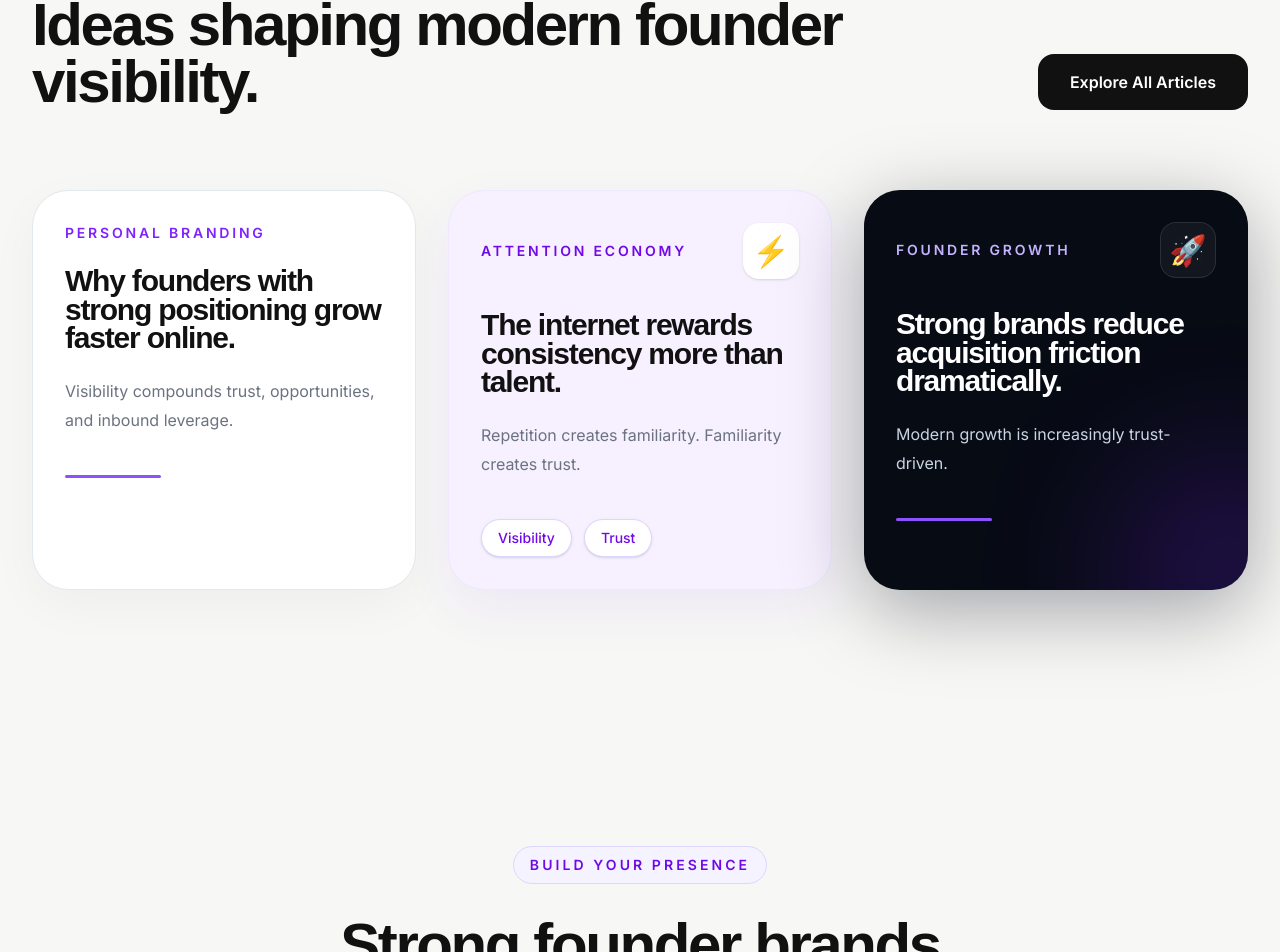
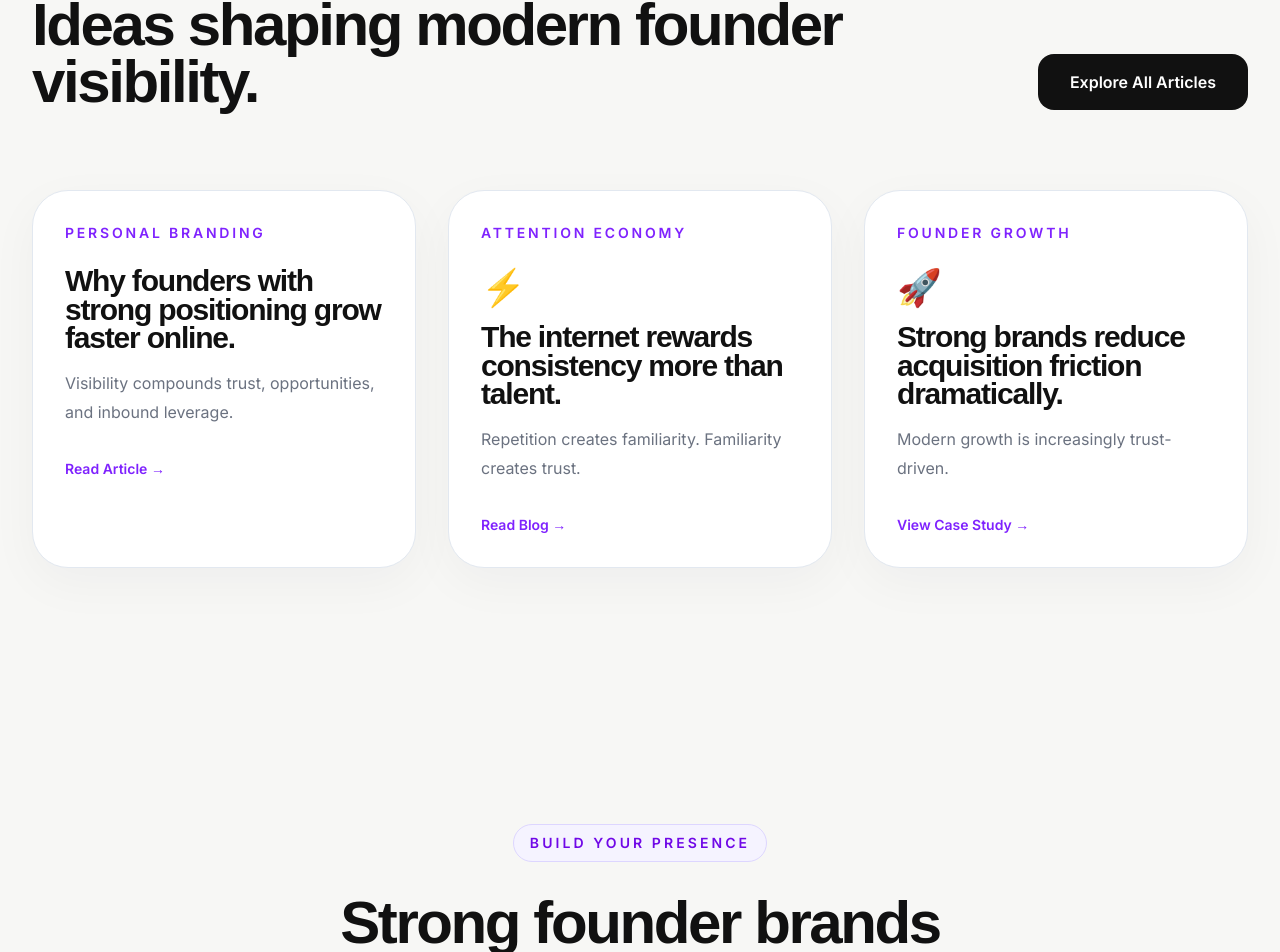
Before and after one commit to Socieas/socieas, a Next.js app: page / in a window 1280 px wide. Shown: the part 10702-11654 px from the top of the page. Built offline with nearby package versions, Linux system fonts and the light colour scheme.

Commit message:
Fix: Replace static unlinked cards in InsightsPreview with proper <Link> components
Updated headings, button labels, and card content for clarity and consistency.

```diff
--- a/components/InsightsPreview.tsx
+++ b/components/InsightsPreview.tsx
@@ -3,148 +3,92 @@ import Link from "next/link";
 export default function InsightsPreview() {
   return (
     <section className="bg-[#F7F7F5] py-24 md:py-32">
-
       <div className="mx-auto max-w-7xl px-6 lg:px-8">
 
         {/* TOP */}
         <div className="flex flex-col justify-between gap-10 lg:flex-row lg:items-end">
-
           <div className="max-w-4xl">
-
             <div className="inline-flex items-center rounded-full border border-violet-200 bg-violet-50 px-4 py-2 text-sm font-semibold uppercase tracking-[0.22em] text-violet-700">
               Founder Insights
             </div>
-
-            <h2 className="mt-8 text-5xl font-black leading-[1.02] tracking-[-0.05em] text-[#111111] md:text-6xl">
+            <h2 className="mt-8 text-6xl font-black leading-[1.02] tracking-[-0.05em] text-[#111111]">
               Ideas shaping modern founder visibility.
             </h2>
-
           </div>
 
-          {/* BUTTON */}
+          {/* CTA BUTTON */}
           <Link
             href="/insights/articles"
             className="inline-flex items-center justify-center rounded-2xl bg-[#111111] px-8 py-4 text-base font-semibold text-white transition-all duration-300 hover:-translate-y-1 hover:bg-black hover:shadow-[0_20px_50px_rgba(15,23,42,0.18)]"
           >
             Explore All Articles
           </Link>
-
         </div>
 
         {/* CARDS */}
         <div className="mt-20 grid gap-8 lg:grid-cols-3">
 
           {/* CARD 1 */}
-          <div className="hover-card group rounded-[36px] border border-slate-200 bg-white p-8 shadow-[0_15px_50px_rgba(15,23,42,0.04)] transition-all duration-500 hover:-translate-y-2 hover:shadow-[0_25px_80px_rgba(15,23,42,0.08)]">
-
+          <Link
+            href="/insights/articles"
+            className="hover-card group rounded-[36px] border border-slate-200 bg-white p-8 shadow-[0_15px_50px_rgba(15,23,42,0.04)] transition-all duration-500 hover:-translate-y-2 hover:shadow-[0_25px_80px_rgba(15,23,42,0.08)]"
+          >
             <div className="text-sm font-semibold uppercase tracking-[0.2em] text-violet-600">
               Personal Branding
             </div>
-
             <h3 className="mt-6 text-3xl font-black leading-tight text-[#111111]">
               Why founders with strong positioning grow faster online.
             </h3>
+            <p className="mt-4 text-gray-500 leading-relaxed">
+              Visibility compounds trust, opportunities, and inbound leverage.
+            </p>
+            <div className="mt-8 text-sm font-semibold text-violet-600 group-hover:underline">
+              Read Article →
+            </div>
+          </Link>
 
-            <p className="mt-6 leading-8 text-slate-600">
-              Visibility compounds trust,
-              opportunities, and inbound leverage.
+          {/* CARD 2 */}
+          <Link
+            href="/insights/blogs"
+            className="hover-card group rounded-[36px] border border-slate-200 bg-white p-8 shadow-[0_15px_50px_rgba(15,23,42,0.04)] transition-all duration-500 hover:-translate-y-2 hover:shadow-[0_25px_80px_rgba(15,23,42,0.08)]"
+          >
+            <div className="text-sm font-semibold uppercase tracking-[0.2em] text-violet-600">
+              Attention Economy
+            </div>
+            <div className="mt-6 text-4xl">⚡</div>
+            <h3 className="mt-4 text-3xl font-black leading-tight text-[#111111]">
+              The internet rewards consistency more than talent.
+            </h3>
+            <p className="mt-4 text-gray-500 leading-relaxed">
+              Repetition creates familiarity. Familiarity creates trust.
             </p>
+            <div className="mt-8 text-sm font-semibold text-violet-600 group-hover:underline">
+              Read Blog →
+            </div>
+          </Link>
 
-            <div className="mt-10 h-[3px] w-24 rounded-full bg-violet-500" />
-
-          </div>
-
-          {/* UPDATED CARD 2 */}
-          <div className="group relative overflow-hidden rounded-[36px] border border-violet-100 bg-[#F6F0FF] p-8 shadow-[0_20px_50px_rgba(124,58,237,0.08)] transition-all duration-500 hover:-translate-y-2 hover:shadow-[0_30px_80px_rgba(124,58,237,0.14)]">
-
-            {/* Hover Glow */}
-            <div className="absolute inset-0 bg-gradient-to-br from-violet-100/70 to-transparent opacity-0 transition duration-500 group-hover:opacity-100" />
-
-            <div className="relative">
-
-              <div className="flex items-center justify-between">
-
-                <div className="text-sm font-semibold uppercase tracking-[0.2em] text-violet-700">
-                  Attention Economy
-                </div>
-
-                <div className="flex h-14 w-14 items-center justify-center rounded-2xl bg-white shadow-sm">
-                  <span className="text-3xl">
-                    ⚡
-                  </span>
-                </div>
-
-              </div>
-
-              <h3 className="mt-8 text-3xl font-black leading-tight text-[#111111]">
-                The internet rewards consistency more than talent.
-              </h3>
-
-              <p className="mt-6 leading-8 text-slate-600">
-                Repetition creates familiarity.
-                Familiarity creates trust.
-              </p>
-
-              <div className="mt-10 flex gap-3">
-
-                <div className="rounded-full border border-violet-200 bg-white px-4 py-2 text-sm font-medium text-violet-700 shadow-sm">
-                  Visibility
-                </div>
-
-                <div className="rounded-full border border-violet-200 bg-white px-4 py-2 text-sm font-medium text-violet-700 shadow-sm">
-                  Trust
-                </div>
-
-              </div>
-
+          {/* CARD 3 */}
+          <Link
+            href="/insights/case-studies"
+            className="hover-card group rounded-[36px] border border-slate-200 bg-white p-8 shadow-[0_15px_50px_rgba(15,23,42,0.04)] transition-all duration-500 hover:-translate-y-2 hover:shadow-[0_25px_80px_rgba(15,23,42,0.08)]"
+          >
+            <div className="text-sm font-semibold uppercase tracking-[0.2em] text-violet-600">
+              Founder Growth
             </div>
-
-          </div>
-
-          {/* UPDATED CARD 3 */}
-          <div className="group relative overflow-hidden rounded-[36px] bg-[#070B14] p-8 shadow-[0_20px_80px_rgba(2,6,23,0.35)] transition-all duration-500 hover:-translate-y-2 hover:shadow-[0_35px_100px_rgba(2,6,23,0.45)]">
-
-            {/* Glow */}
-            <div className="pointer-events-none absolute inset-0">
-
-              <div className="absolute bottom-[-100px] right-[-100px] h-60 w-60 rounded-full bg-violet-600/20 blur-3xl" />
-
+            <div className="mt-6 text-4xl">🚀</div>
+            <h3 className="mt-4 text-3xl font-black leading-tight text-[#111111]">
+              Strong brands reduce acquisition friction dramatically.
+            </h3>
+            <p className="mt-4 text-gray-500 leading-relaxed">
+              Modern growth is increasingly trust-driven.
+            </p>
+            <div className="mt-8 text-sm font-semibold text-violet-600 group-hover:underline">
+              View Case Study →
             </div>
-
-            <div className="relative">
-
-              <div className="flex items-center justify-between">
-
-                <div className="text-sm font-semibold uppercase tracking-[0.2em] !text-violet-300">
-                  Founder Growth
-                </div>
-
-                <div className="flex h-14 w-14 items-center justify-center rounded-2xl border border-white/10 bg-white/5 backdrop-blur-sm">
-                  <span className="text-3xl">
-                    🚀
-                  </span>
-                </div>
-
-              </div>
-
-              <h3 className="mt-8 text-3xl font-black leading-tight !text-white">
-                Strong brands reduce acquisition friction dramatically.
-              </h3>
-
-              <p className="mt-6 leading-8 !text-slate-300">
-                Modern growth is increasingly trust-driven.
-              </p>
-
-              <div className="mt-10 h-[3px] w-24 rounded-full bg-violet-500" />
-
-            </div>
-
-          </div>
+          </Link>
 
         </div>
-
       </div>
-
     </section>
   );
 }
```
